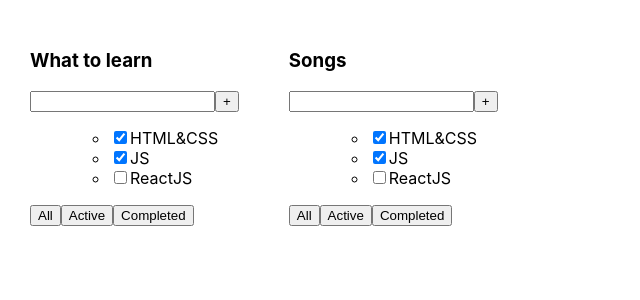
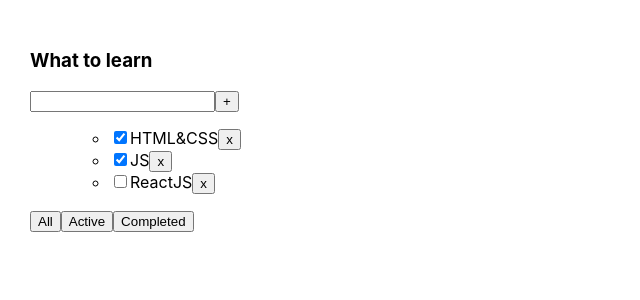
Before and after one commit to Reegulus/Todolist_TS, a React (Create React App) app: page / in a window 1280 px wide. Shown: the top 300 px of the page, without its empty margins (0-640 px from the left). Built offline with nearby package versions, Linux system fonts and the light colour scheme; the HTML template or start-up script is replaced by a standard one.

Commit message:
function removeTasks

```diff
--- a/src/App.tsx
+++ b/src/App.tsx
@@ -1,24 +1,31 @@
-import React from 'react';
+import React, {useState} from 'react';
 import './App.css';
 import {Todolist} from "./components/Todolist";
 
 function App() {
 
-    const tasks1 = [
-        { id: 1, title: "HTML&CSS", isDone: true },
-        { id: 2, title: "JS", isDone: true },
-        { id: 3, title: "ReactJS", isDone: false }
-    ]
-    const tasks2 = [
-        { id: 1, title: "HTML&CSS", isDone: true },
-        { id: 2, title: "JS", isDone: true },
-        { id: 3, title: "ReactJS", isDone: false }
-    ]
+    const [tasks, setTasks] = useState(
+        [
+            {id: 1, title: "HTML&CSS", isDone: true},
+            {id: 2, title: "JS", isDone: true},
+            {id: 3, title: "ReactJS", isDone: false}
+        ]
+    )
+
+    const removeTask = (id: number) => {
+        const task = tasks.filter(t => t.id !== id)
+        setTasks([...task])
+    }
 
     return (
         <div className="App">
-            <Todolist title="What to learn" tasks={tasks1} />
-            <Todolist title="Songs" tasks={tasks2} />
+            <Todolist
+                title="What to learn"
+                tasks={tasks}
+                removeTask={removeTask}
+            />
+
+
         </div>
     );
 }
--- a/src/components/Todolist.tsx
+++ b/src/components/Todolist.tsx
@@ -10,9 +10,10 @@ export type TaskType = {
 export type PropsType = {
     title: string
     tasks: Array<TaskType>
+    removeTask: (id: number)=> void
 }
 
-export function Todolist({title, tasks}: PropsType) {
+export function Todolist({title, tasks,removeTask}: PropsType) {
 
     return <div>
 
@@ -23,15 +24,19 @@ export function Todolist({title, tasks}: PropsType) {
         </div>
         <ul>
             {
-                tasks.length === 0 ? (
-                    <p>No tasks</p>
-                ) : (
+                tasks.length === 0
+                    ?
+                    (<p>No tasks</p>)
+                    :
+                    (
                         <ul>
                             {tasks.map((task: TaskType) => {
                                 return (
                                     <li>
                                         <input type="checkbox" checked={task.isDone}/>
                                         <span>{task.title}</span>
+                                           <button
+                                               onClick={ () => {removeTask(task.id)}}>x</button>
                                     </li>
                                 )
                             })}
```
Lines whose indentation alone changed are shown as unchanged.
